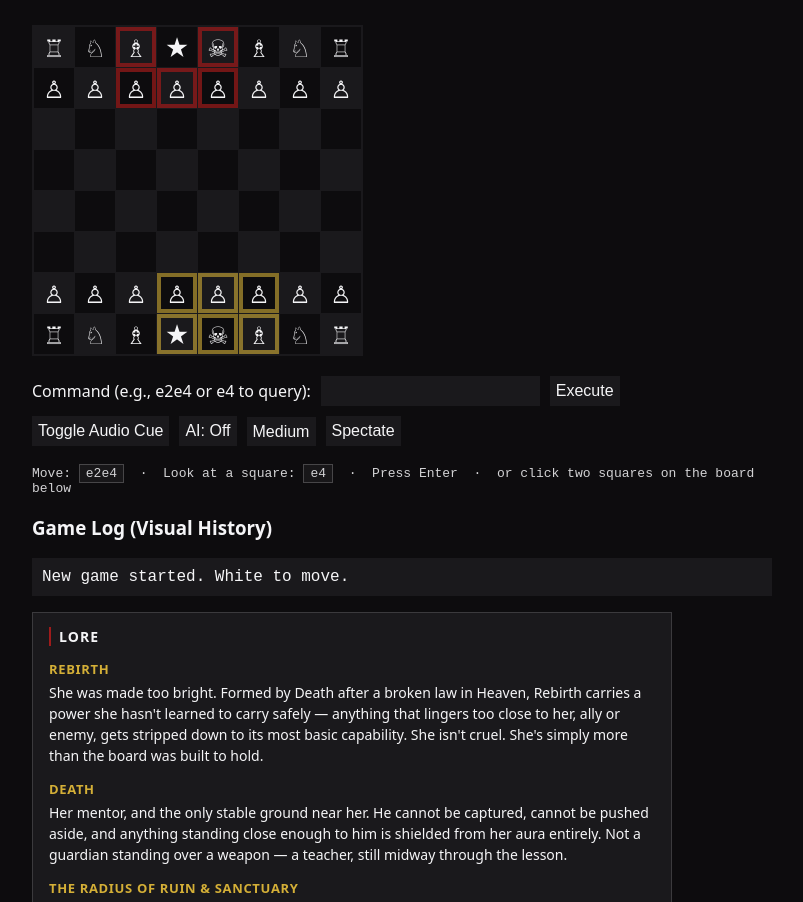
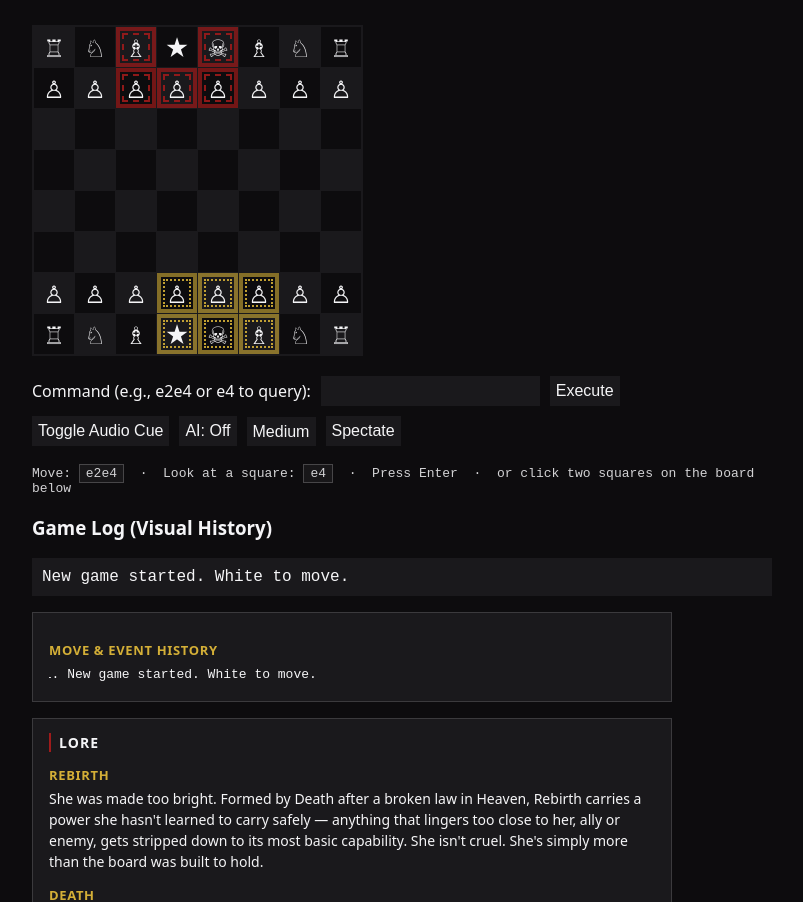
Before and after one commit to ibloud/duet_engine_architecture, a plain HTML site: page index.html in a window 1280 px wide. Shown: the part 332-1234 px from the top of the page, without its empty margins (238-1041 px from the left). Drawn offline with Linux system fonts and the light colour scheme.

Commit message:
Improve accessibility and visual indicators in index.html
Enhanced accessibility features for move/event history and threat states.

```diff
--- a/index.html
+++ b/index.html
@@ -121,10 +121,21 @@
         /* Two brand darks, not wood tones - board stays in the monochromatic family */
         .sq.light { background: var(--surface-concrete); color: var(--text-primary); }
         .sq.dark { background: var(--bg-base); color: var(--text-primary); }
-        /* Radius of Ruin: crimson is reserved for active-threat states in the design system */
-        .sq.ruin { box-shadow: inset 0 0 0 4px rgba(158, 27, 27, 0.7); }
-        /* Sanctuary: gold reads as "locked/protected", not blue (blue is off-palette entirely) */
-        .sq.sanctuary { box-shadow: inset 0 0 0 4px rgba(212, 175, 55, 0.6); }
+        /* Radius of Ruin: crimson is reserved for active-threat states in the design system.
+           Dashed inner outline gives it a shape identity too, not just color, so it still
+           reads for colorblind or grayscale viewing. */
+        .sq.ruin {
+            box-shadow: inset 0 0 0 4px rgba(158, 27, 27, 0.7);
+            outline: 2px dashed rgba(158, 27, 27, 0.9);
+            outline-offset: -8px;
+        }
+        /* Sanctuary: gold reads as "locked/protected", not blue (blue is off-palette entirely).
+           Dotted inner outline distinguishes it from Ruin's dashed pattern by shape alone. */
+        .sq.sanctuary {
+            box-shadow: inset 0 0 0 4px rgba(212, 175, 55, 0.6);
+            outline: 2px dotted rgba(212, 175, 55, 0.9);
+            outline-offset: -8px;
+        }
         /* Veiled: 45-degree diagonal hatch, per the design system's Veil State Pattern -
            a flat gray fill was a placeholder, not the spec */
         .sq.veiled {
@@ -203,6 +214,19 @@
             overflow-y: auto;
             font-family: 'Roboto Mono', monospace; /* Data/Logs typeface per the doc's typography hierarchy */
         }
+        /* Accessible counterpart to #log: a real, focusable, navigable list (not
+           aria-hidden) so screen reader users can review move history item by item,
+           the same way sighted users can scroll the visual log. */
+        .history-log {
+            max-height: 200px;
+            overflow-y: auto;
+            margin: 0;
+            padding-left: 1.4em;
+            font-family: 'Roboto Mono', monospace;
+            font-size: 13px;
+            line-height: 1.5;
+        }
+        .history-log li { margin: 2px 0; }
         .panel {
             background: var(--surface-concrete);
             border: 1px solid rgba(245, 245, 247, 0.15);
@@ -290,6 +314,15 @@
         <h3>Game Log (Visual History)</h3>
         <div id="log" aria-hidden="true"></div>
     </div>
+
+    <!-- Accessible move/event history: unlike #sr-status (which only speaks the latest
+         event once, live), this is a real, navigable list a screen reader user can move
+         through item by item to review past moves - not aria-hidden, no aria-live, so it
+         doesn't re-announce and doesn't duplicate #sr-status's job, just extends it. -->
+    <section class="panel" aria-labelledby="history-heading">
+        <h3 id="history-heading">Move &amp; Event History</h3>
+        <ol id="history-log" class="history-log"></ol>
+    </section>
 
     <!-- Lore panel - plain readable text, intentionally NOT aria-hidden since this content
          is meaningful to blind players too, unlike the visual board. Placed below the game
@@ -588,6 +621,9 @@
         GameState.gameOver = false;
         GameState.turnNumber = 1;
 
+        document.getElementById('log').innerText = '';
+        document.getElementById('history-log').innerHTML = '';
+
         announce("New game started. White to move.");
         renderVisualBoard(createSnapshot());
         maybeTriggerAI();
@@ -601,6 +637,12 @@
         document.getElementById('sr-status').innerText = msg;
         document.getElementById('log').innerText += msg + '\n';
         document.getElementById('log').scrollTop = document.getElementById('log').scrollHeight;
+
+        const historyLog = document.getElementById('history-log');
+        const item = document.createElement('li');
+        item.innerText = msg;
+        historyLog.appendChild(item);
+        historyLog.scrollTop = historyLog.scrollHeight;
     }
 
     // ==========================================================================
```
